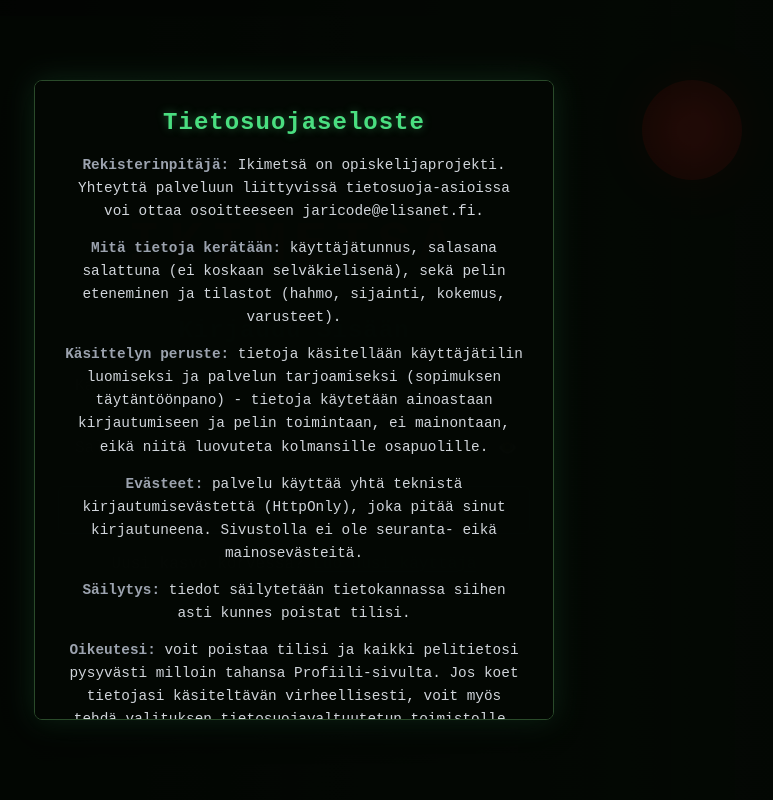
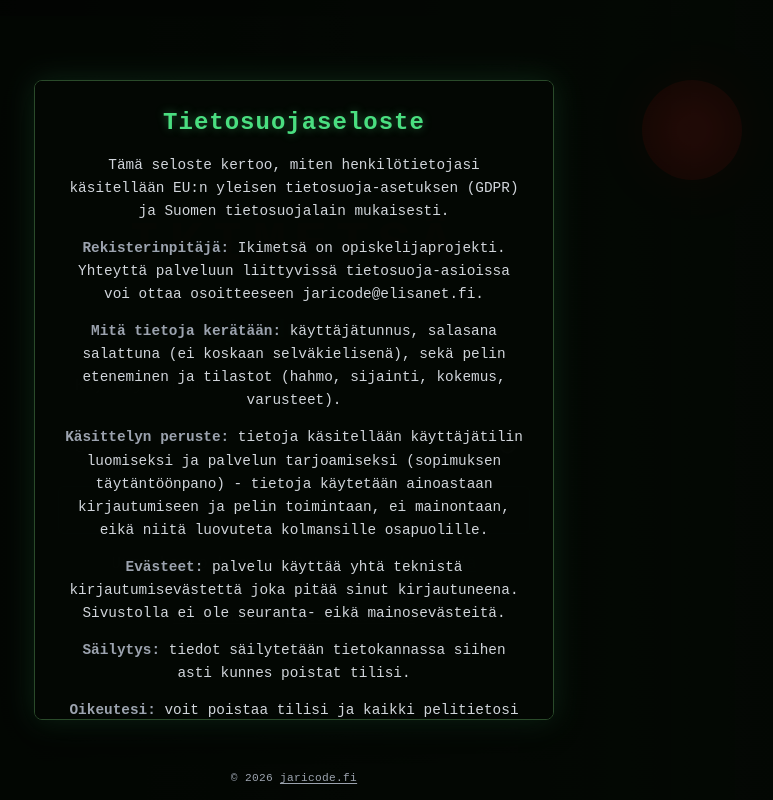
Before and after one commit to JariCode/ikimetsa-frontend, a React (Vite) app: page / in a window 1280 px wide. Both pictures are taken after a click on the element "Tietosuojaseloste". Shown: the whole page, without its empty margins (346-1119 px from the left). Built offline with nearby package versions, Linux system fonts and the light colour scheme.

Commit message:
Footer ja käyttöehdot ja tietosuojaseloste fix.

```diff
--- a/src/App.css
+++ b/src/App.css
@@ -147,7 +147,7 @@ button {
 }
 
 .legal-footer-links span:not(.legal-footer-divider) {
-  color: #6b7280;
+  color: #9ca3af;
   cursor: pointer;
   text-decoration: underline;
   text-underline-offset: 2px;
@@ -155,7 +155,7 @@ button {
 }
 
 .legal-footer-links span:not(.legal-footer-divider):hover {
-  color: #9ca3af;
+  color: #d1d5db;
 }
 
 .legal-footer-divider {
@@ -1758,6 +1758,29 @@ div.game-play-screen .player-status-bar {
   100% { opacity: 0; transform: translateY(-10%); }
 }
 
+.site-footer {
+  position: fixed;
+  bottom: 16px;
+  left: 0;
+  right: 0;
+  margin: 0 auto;
+  width: fit-content;
+  z-index: 50;
+  font-size: 0.7rem;
+  color: #9ca3af;
+  letter-spacing: 0.3px;
+}
+
+.site-footer a {
+  color: #9ca3af;
+  text-decoration: underline;
+  text-underline-offset: 2px;
+}
+
+.site-footer a:hover {
+  color: #d1d5db;
+}
+
 /* --- PUHELIN (max 600px) --- */
 @media (max-width: 600px) {
   /* Kuu pienemmäksi ja siistiin kohtaan mobiilissa */
--- a/src/App.jsx
+++ b/src/App.jsx
@@ -14,6 +14,7 @@ import CompanionScreen from './components/CompanionScreen';
 import WeaponScreen from './components/WeaponScreen';
 import TreasureScreen from './components/TreasureScreen';
 import AdminPanel from './components/AdminPanel';
+import SiteFooter from './components/SiteFooter';
 
 export default function App() {
   const [sessionId, setSessionId] = useState(sessionStorage.getItem('ikimetsa_session_id') || null);
@@ -1031,6 +1032,7 @@ export default function App() {
           )}
         </>
       )}
+      <SiteFooter />
     </div>
   );
 }
--- a/src/components/PrivacyPolicyModal.jsx
+++ b/src/components/PrivacyPolicyModal.jsx
@@ -7,6 +7,12 @@ export default function PrivacyPolicyModal({ onClose }) {
         <h2 className="legal-modal-title">Tietosuojaseloste</h2>
 
         <div className="legal-modal-content">
+          <p>
+            Tämä seloste kertoo, miten henkilötietojasi käsitellään EU:n
+            yleisen tietosuoja-asetuksen (GDPR) ja Suomen tietosuojalain
+            mukaisesti.
+          </p>
+
           <p>
             <strong>Rekisterinpitäjä:</strong> Ikimetsä on opiskelijaprojekti.
             Yhteyttä palveluun liittyvissä tietosuoja-asioissa voi ottaa
@@ -29,7 +35,7 @@ export default function PrivacyPolicyModal({ onClose }) {
 
           <p>
             <strong>Evästeet:</strong> palvelu käyttää yhtä teknistä
-            kirjautumisevästettä (HttpOnly), joka pitää sinut kirjautuneena.
+            kirjautumisevästettä joka pitää sinut kirjautuneena.
             Sivustolla ei ole seuranta- eikä mainosevästeitä.
           </p>
 
--- /dev/null
+++ b/src/components/SiteFooter.jsx
@@ -0,0 +1,12 @@
+import React from 'react';
+
+export default function SiteFooter() {
+  return (
+    <div className="site-footer">
+      © {new Date().getFullYear()}{' '}
+      <a href="https://jaricode.fi/" target="_blank" rel="noopener noreferrer">
+        jaricode.fi
+      </a>
+    </div>
+  );
+}
--- a/src/components/TermsOfServiceModal.jsx
+++ b/src/components/TermsOfServiceModal.jsx
@@ -27,6 +27,16 @@ export default function TermsOfServiceModal({ onClose }) {
             Voit poistaa oman tilisi ja kaikki pelitietosi milloin tahansa
             Profiili-sivulta. Poisto on pysyvä eikä sitä voi perua.
           </p>
+
+          <p>
+            Palvelu tarjotaan sellaisena kuin se on, ilman takuita
+            virheettömyydestä tai keskeytyksettömästä toiminnasta. Ylläpito ei
+            vastaa palvelun käytöstä mahdollisesti aiheutuvista vahingoista.
+          </p>
+
+          <p>
+            Näihin käyttöehtoihin sovelletaan Suomen lainsäädäntöä.
+          </p>
         </div>
 
         <button type="button" className="legal-modal-close-btn" onClick={onClose}>
```
